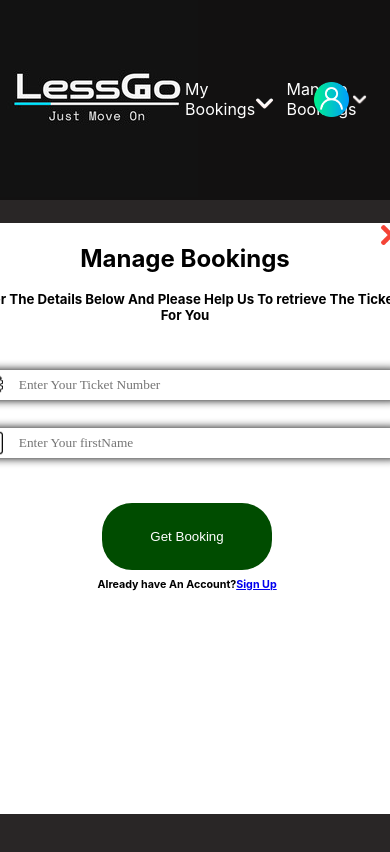
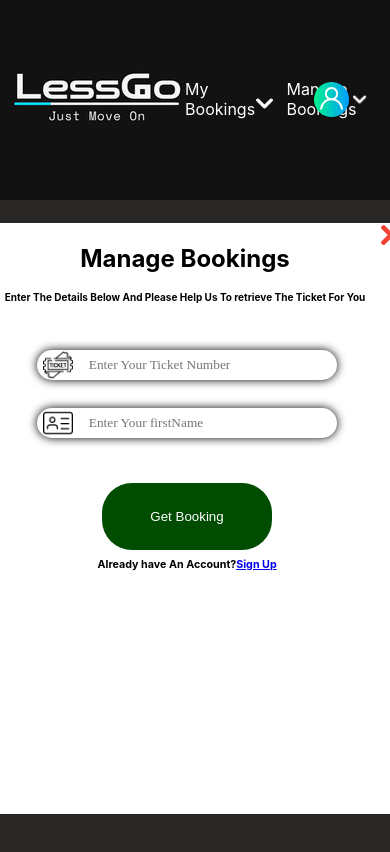
Before and after one commit to Alaudhin936/travel-agency, a React (Create React App) app: page /ManageBks in a window 390 px wide. Shown: the top 852 px of the page. Built offline with nearby package versions, Linux system fonts and the light colour scheme.

Commit message:
Update ManageBkgs.css

```diff
--- a/src/Components/ManageBkgs.css
+++ b/src/Components/ManageBkgs.css
@@ -102,6 +102,37 @@ body {
   justify-content: center;
   margin: 0px 10px;
 }
+@media (max-width:450px){
+  #design img{
+  display: none;
+  color: wheat;
+  }
+
+  #content{
+    position: relative;
+    left: -88px;
+    text-align: center;
+    width: 440px;
+  }
+  #textContent{
+    text-align:center;
+    position: relative;
+    left: -2px;
+  }
+  #textContent h5{
+    font-size: x-small;
+  }
+  #notti img{
+    width: 20px;
+    visibility: hidden;
+  }
+  .merge {
+    width: 300px;
+    position: relative;
+    left: 70px;
+  }
+
+}
 @media (max-width:600px){
 #design img{
   display: none;
```
